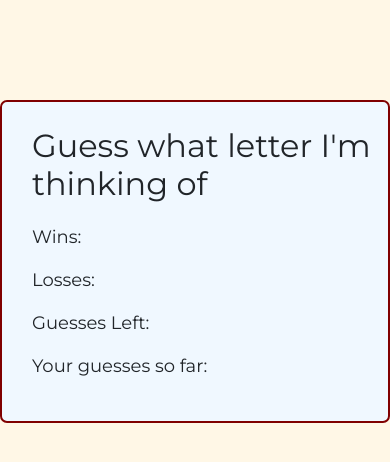
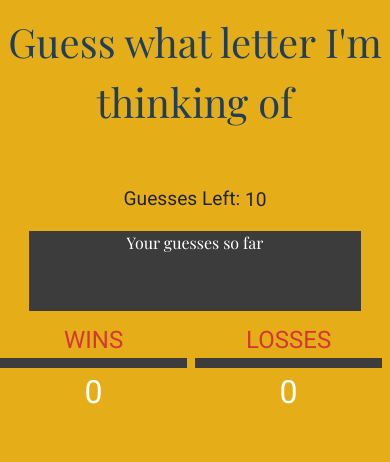
Before and after one commit to marianafinamori/Psychic-Game, a plain HTML site: page index.html in a window 390 px wide. Drawn offline with nearby package versions, Linux system fonts and the light colour scheme.

Commit message:
Changed style, fixedjs, changed html, wrote readme

```diff
--- a/assets/css/style.css
+++ b/assets/css/style.css
@@ -1,33 +1,147 @@
 body {
-    background-color: #fff7e6;
+    background-color: #e5ad18;
+    font-family: 'Roboto';
+}
+
+header {
+    font-family: 'Playfair Display';
+    color: #203f5c;
+    font-size: 5em;
+    text-align: center;
+    margin-top: 3%;
+    margin-bottom: 2%;
+}
+
+#guesses-left-box {
+    font-family: "Roboto";
+    font-size: 1.2em;
+    border-radius: 18px;
+    text-align: center;
+    width: 50%;
+    margin-right: auto;
+    margin-left: auto;
+    margin-top: 2%;
+    display: flex;
+    align-items: center;
+    justify-content: center;
+}
+
+.a {
+    vertical-align: middle;
+}
+
+#wrong-letters-text {
+    font-family: 'Roboto';
+    font-size: 2em;
+    display: flex;
+    justify-content: center;
+}
+
+#wrong-letters-box {
+    font-family: "Playfair Display";
+    color: #ffffff;
+    font-size: 1.5em;
+    background-color: #3c3c3c;
+    text-align: center;
+    width: 35%;
+    min-height: 5em;
+    margin-right: auto;
+    margin-left: auto;
+    margin-bottom: 3%;
+}
+
+.scores-box {
+    display: flex;
+    justify-content: center;
+    height: 100px;
+}
+
+.score-word {
+    border-bottom: #3c3c3c solid 10px;
+    font-size: 1.5em;
+    color: #d43835;
+}
+
+#wins-box, #losses-box {
+    text-align: center;
+    width: 10%;
+    margin-right: 2%;
+    vertical-align: middle;
+}
+
+#wins-text, #losses-text {
+    font-size: 2em;
+    color: #ffffff;
+}
+
+.wrongLetter {
+    margin-right: 2%;
+}
+
+.alert {
+    /* border: 1px green solid; */
+    height: 50px;
+    padding-top: 0;
+    padding-bottom: 0;
+    width: 16%;
+    margin-right: auto;
+    margin-left: auto;
+    text-align: center;
+}
+
+.error {
+    color: #d43935;
+    background-color: rgba(255, 255, 255, 0.7);
+}
+
+@media screen and (max-width: 640px) {
+
+    #wrong-letters-box {
+        font-size: 1.0em;
+        width: 85%;
+    }
+
+    #wins-box, #losses-box {
+        text-align: center;
+        flex: 1;
+        margin-right: 2%;
+        vertical-align: middle;
+    }
+
+    header {
+        font-size: 2.5em;
+    }
+
+    .alert {
+        width: 50%;
+        height: 30px;
+        vertical-align: middle;
+    }
 
 }
 
-.container {
-    margin-top: 100px;
-    margin-left: auto;
-    margin-right: auto;
-    background-color: aliceblue;
-    border: 2px solid #800000;
-    border-radius: 7px;
-    padding-left: 30px;
-    padding-top: 25px;
-    padding-bottom: 25px;
+/* @media screen and (max-width: 768px) {
+
+    #wrong-letters-box {
+        font-size: 1.0em;
+        width: 50%;
+        min-height: 7em;
+    }
+
+    #wins-box, #losses-box {
+        text-align: center;
+        width: 10%;
+        margin-right: 2%;
+        vertical-align: middle;
+    }
+
+    header {
+        font-size: 4em;
+    }
+
+    .alert {
+        width: 35%;
+        height: 30px;
+    } */
+
 }
-
-h2 {
-    font-family: 'Montserrat', sans-serif;
-    margin-bottom: 20px;
-    font-weight: 500;
-}
-
-span,
-p {
-    font-family: 'Montserrat', sans-serif;
-}
-span {
-    letter-spacing: 10px;
-}
-p {
-    font-size: 18px;
-}
--- a/assets/javascript/game.js
+++ b/assets/javascript/game.js
@@ -1,34 +1,46 @@
-
 var wins = 0;
 var losses = 0;
 var guessesLeft = 10;
 var wrongGuesses = [];
+var computerChoice;
 
-        var computerChoices = ["a", "b", "c", "d", "e", "f", "g", "h", "i", "j", "k", "l", "m", "n", "o", "p", "q", "r", "s", "t", "u", "v", "w", "x", "y", "z"];
-
+var computerChoices = ["A", "B", "C", "D", "E", "F", "G", "H", "I", "J", "K", "L", "M", "N", "O", "P", "Q", "R", "S", "T", "U", "V", "W", "X", "Y", "Z"];
 
 var winsText = document.getElementById("wins-text");
 var lossesText = document.getElementById("losses-text");
 var guessesLeftText = document.getElementById("guesses-left-text");
 var wrongLettersText = document.getElementById("wrong-letters-text");
+var alert = document.querySelector('.alert');
+var wrongLetter;
 
+//App ramdonly picks a letter
+function ramdonLetter() {
+    computerChoice = computerChoices[Math.floor(Math.random() * computerChoices.length)];
+    console.log(computerChoice)
 
+    //Function compares user's guess and computer's choice
     document.onkeyup = function(event) {
-        var userGuess = event.key;
-        var computerGuess = computerChoices[Math.floor(Math.random() * computerChoices.length)];
 
+        var userGuess = event.key.toUpperCase();
+        console.log("inside " + computerChoice)
 
-            if (userGuess === computerGuess) {
+        if (userGuess === computerChoice && computerChoices.includes(userGuess)) {
             wins++;
             guessesLeft = 10;
             wrongGuesses = [];
+            wrongLettersText.innerHTML = " ";
             console.log(wins);
-            }
-            else {
+            ramdonLetter();
+        } else if (userGuess != computerChoice && computerChoices.includes(userGuess)) {
             guessesLeft--;
             wrongGuesses.push(userGuess);
+            wrongGuesses.forEach((wrongGuess, index)=> {
+                wrongLetter = document.createElement('div');
+                wrongLetter.setAttribute("class", "wrongLetter");
+                wrongLetter.append(wrongGuess)
+            })
+            wrongLettersText.append(wrongLetter);
             console.log(wrongGuesses);
-                console.log(guessesLeft);
         }
 
         if (guessesLeft === 0) {
@@ -36,12 +48,23 @@
             guessesLeft = 10;
             wrongGuesses = [];
             console.log(losses);
+            document.querySelector(".wrongLetter").remove()
+            wrongLettersText.innerHTML = " ";
+            console.log("worked?")
+            ramdonLetter();
+        }
+
+        if (computerChoices.indexOf(userGuess) == -1) {
+            alert.classList.add('error');
+            alert.innerHTML = "You need to type only letters";
+            setTimeout(() => {
+                alert.innerHTML = " ";
+                alert.classList.remove('error')
+            }, 2000);
         }
 
         winsText.textContent = wins;
         lossesText.innerHTML = losses;
         guessesLeftText.innerHTML = guessesLeft;
-            wrongLettersText.innerHTML = wrongGuesses;
-            console.log(guessesLeft);
-
-        };
+    }
+}
--- a/index.html
+++ b/index.html
@@ -8,21 +8,31 @@
     <link rel="stylesheet" href="https://cdnjs.cloudflare.com/ajax/libs/meyer-reset/2.0/reset.css">
     <link rel="stylesheet" href="https://stackpath.bootstrapcdn.com/bootstrap/4.2.1/css/bootstrap.min.css" integrity="sha384-GJzZqFGwb1QTTN6wy59ffF1BuGJpLSa9DkKMp0DgiMDm4iYMj70gZWKYbI706tWS" crossorigin="anonymous">
     <link rel="stylesheet" href="assets/css/style.css">
-    <link href="https://fonts.googleapis.com/css?family=Hind+Siliguri|Montserrat" rel="stylesheet">
+    <link href="https://fonts.googleapis.com/css2?family=Dosis:wght@400;600&family=Roboto:wght@400;500;700&display=swap" rel="stylesheet">
+    <link href="https://fonts.googleapis.com/css2?family=Playfair+Display:wght@400;500;700&display=swap" rel="stylesheet">
+
 </head>
-<body>
-    <div class="container">
-    <h2>Guess what letter I'm thinking of</h2>
-
-
-    <p>Wins: <span id="wins-text"></span></p>
-    <p>Losses: <span id="losses-text"></span></p>
-    <p>Guesses Left: <span id="guesses-left-text"></span></p>
-    <p>Your guesses so far:  <span id="wrong-letters-text"></span></p>
+<body onload="ramdonLetter()">
+    <header>Guess what letter I'm thinking of</header>
+    <div class="alert"></div>
+    <div id="guesses-left-box">
+        <p class="a">Guesses Left: <span class="a" id="guesses-left-text">10</span></p>
+    </div>
+    <div id="wrong-letters-box">
+        <div>Your guesses so far</div>
+        <div id="wrong-letters-text"></div>
+    </div>
+    <div class="scores-box">
+        <div id="wins-box">
+            <div class="score-word">WINS</div>
+            <div id="wins-text">0</div>
+        </div>
+        <div id="losses-box">
+            <div class="score-word">LOSSES</div>
+            <div id="losses-text">0</div>
+        </div>
     </div>
 
-
     <script src="assets/javascript/game.js"></script>
-
 </body>
 </html>
```
Also changed, not shown: 1 other file. Lines whose indentation alone changed are shown as unchanged.
